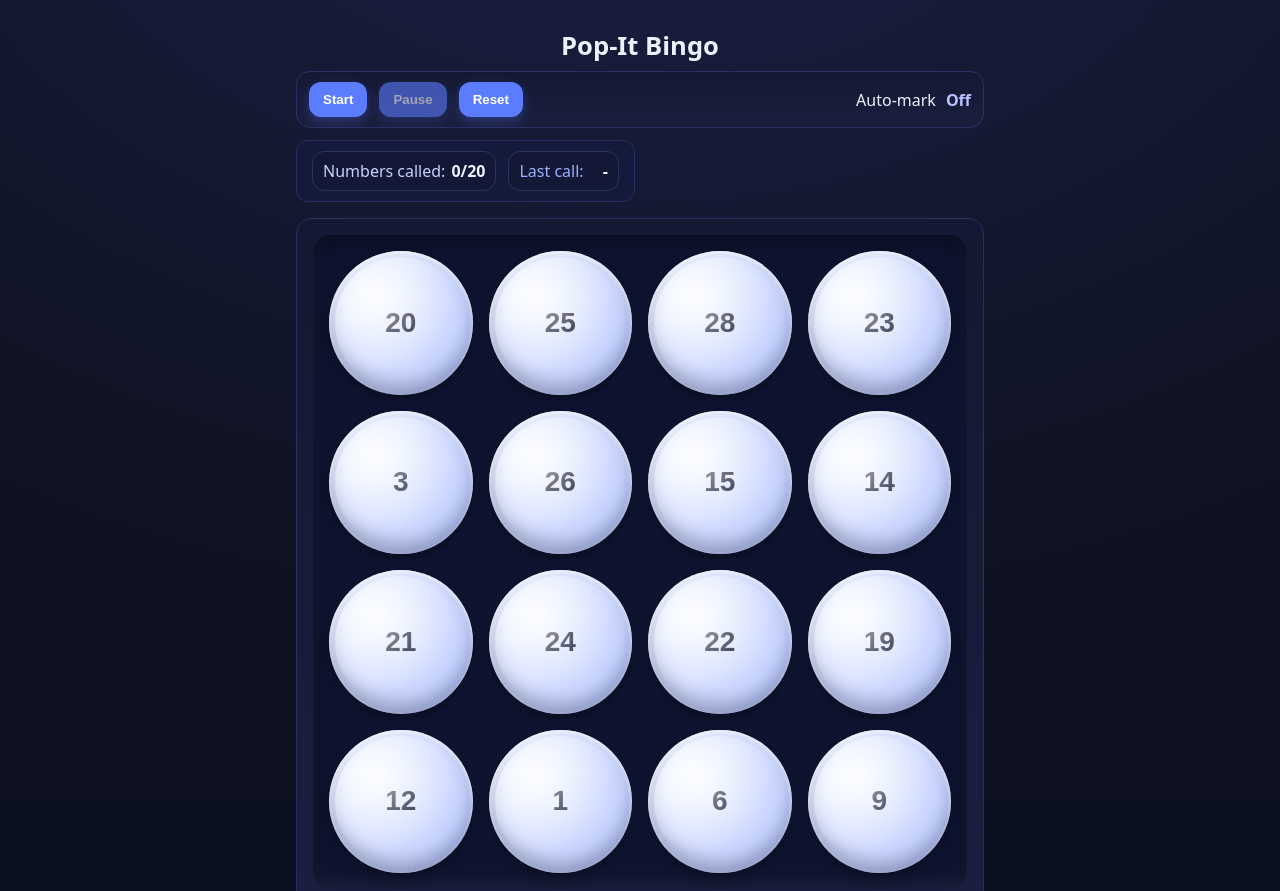
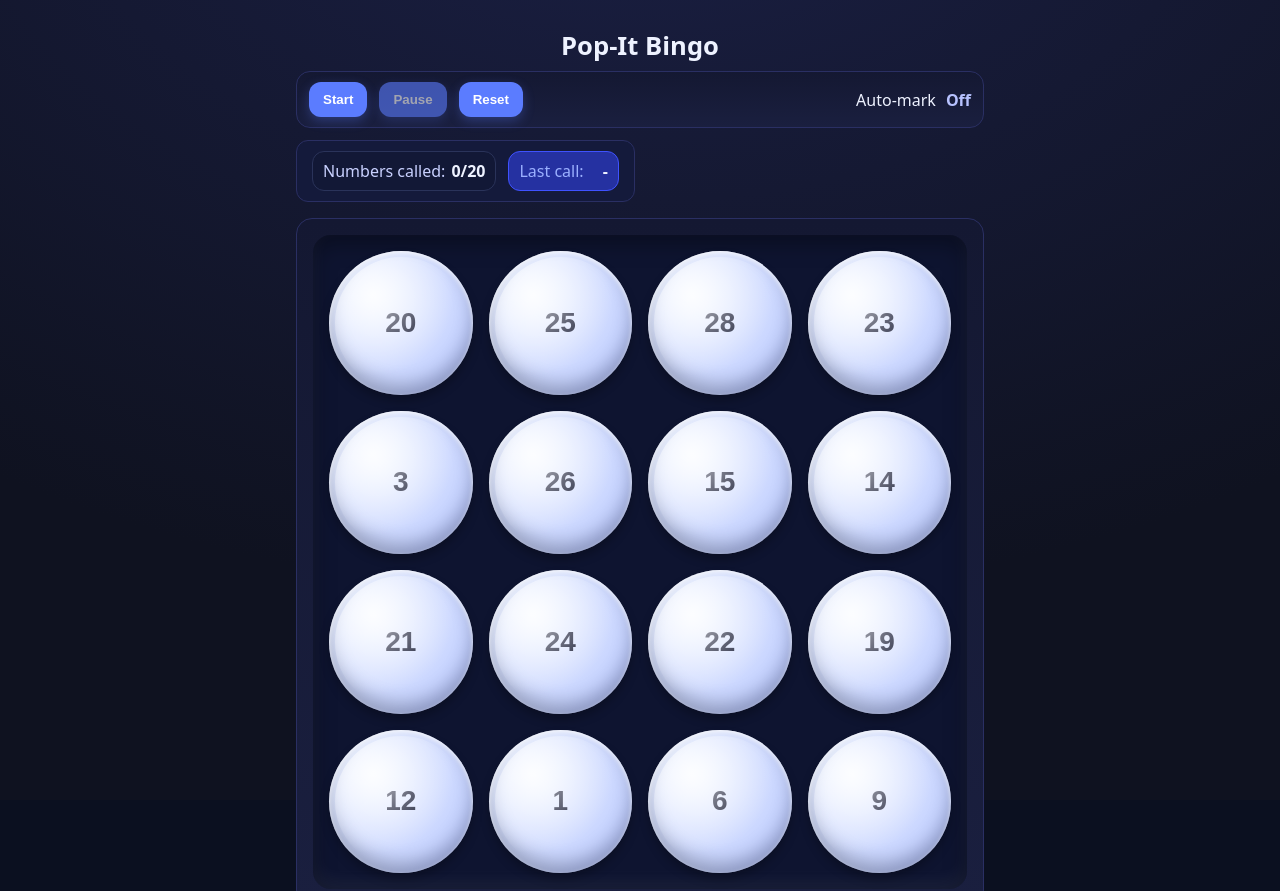
Before and after one commit to emmatombolaogrady/Pop-it-bingo, a plain HTML site: page index.html in a window 1280 px wide. Shown: the top 891 px of the page. Drawn offline with Linux system fonts and the light colour scheme.

Commit message:
UX: Highlight last-call panel with distinct color and border for visibility

```diff
--- a/styles.css
+++ b/styles.css
@@ -22,6 +22,11 @@ main { max-width: 720px; margin: 0 auto; padding: 16px; }
   padding: 8px 10px;
   border-radius: 12px;
   white-space: nowrap;
+}
+.last-call-box {
+  /* Distinct color to improve visibility */
+  background: #2531a1;
+  border-color: #3f52ff;
 }
 .numbers-called strong, .last-call-box strong { color: #eef2ff; }
 .last-call-box span { color: #9bb0ff; }
```
